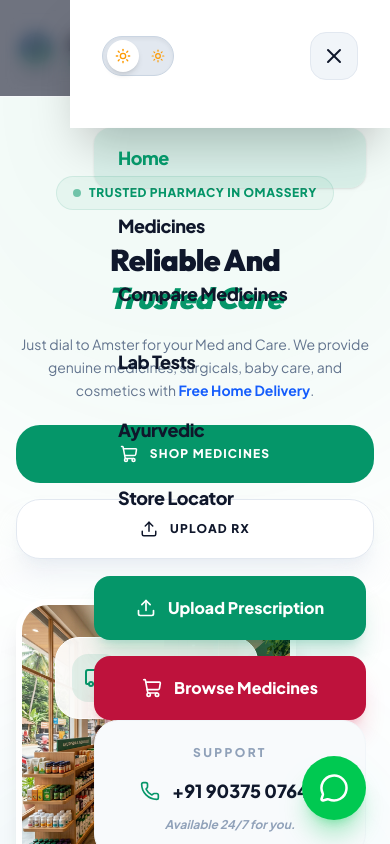
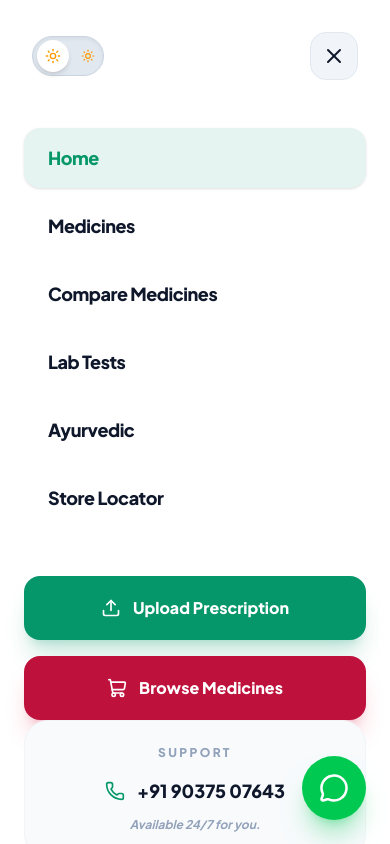
Before and after one commit to ibmdigitech/medical_shop_india, a React (Vite) app: page / in a window 390 px wide. Both pictures are taken after a click on the button 355 px from the left and 48 px from the top of the page. Shown: the top 844 px of the page. Built offline with nearby package versions, Linux system fonts and the light colour scheme.

Commit message:
fix: resolve mobile hamburger menu background collapsing issue

```diff
--- a/src/components/Navbar.jsx
+++ b/src/components/Navbar.jsx
@@ -169,7 +169,7 @@
           >
             <div className="absolute inset-0 bg-slate-900/60 backdrop-blur-sm" onClick={() => setMobileOpen(false)} />
             <motion.div
-              className="relative w-80 h-full bg-white dark:bg-dark shadow-2xl flex flex-col pt-32 px-6"
+              className="relative w-full sm:w-96 max-w-[100vw] min-h-[100dvh] h-screen overflow-y-auto bg-white dark:bg-dark shadow-2xl flex flex-col pt-32 px-6 pb-10"
             >
               <div className="absolute top-8 left-8 right-8 flex items-center justify-between">
                 <ThemeToggle />
```
